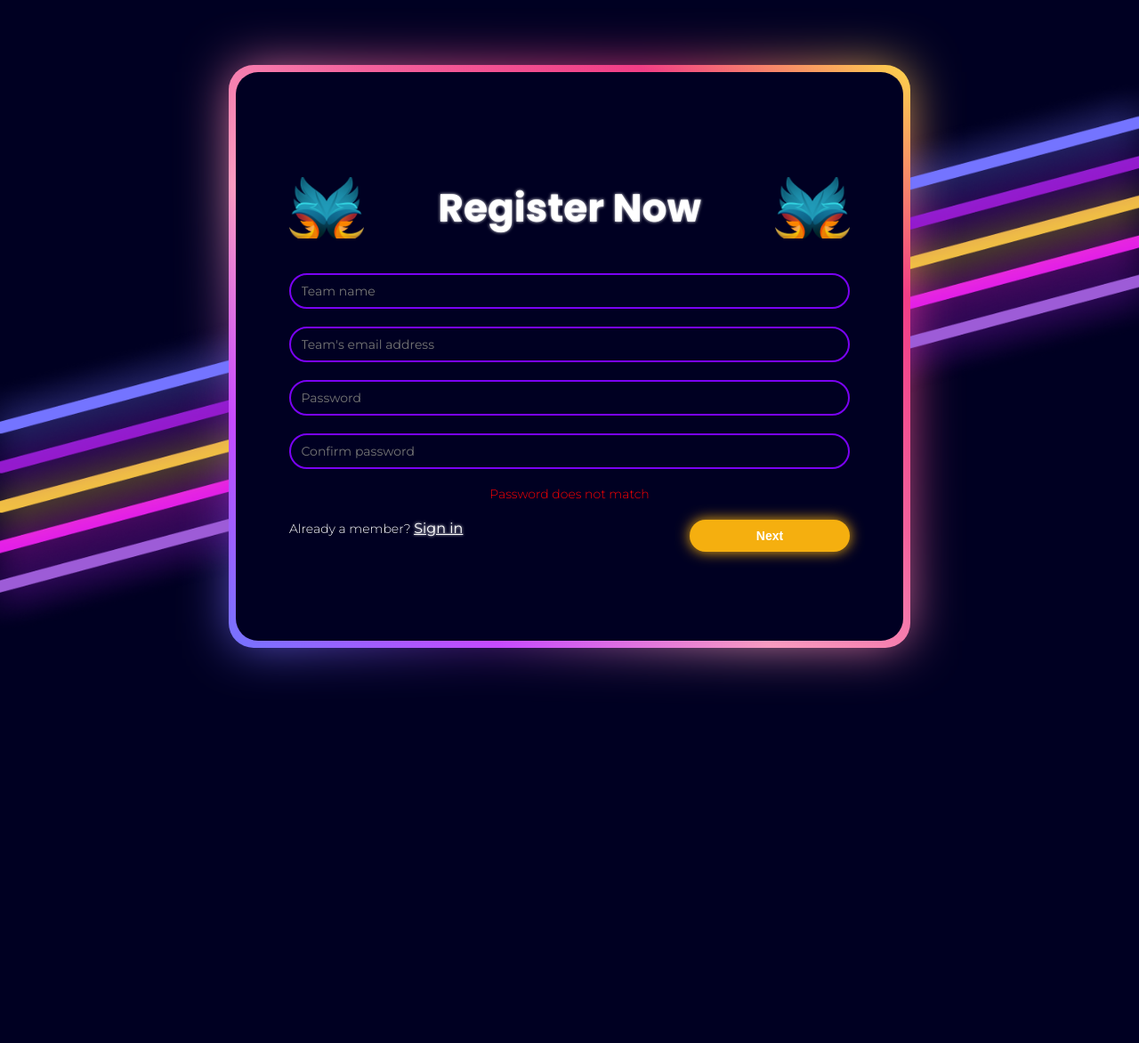
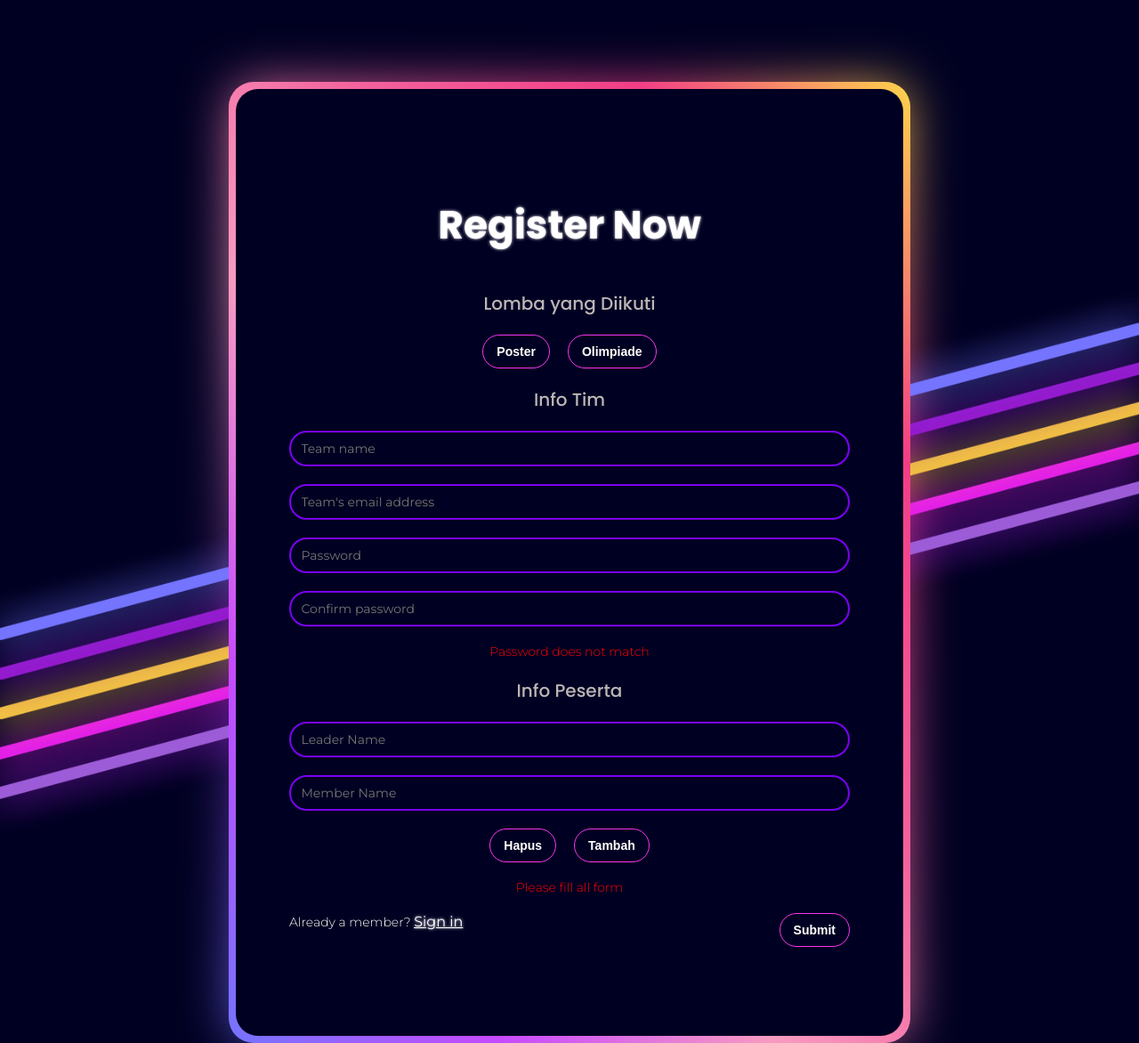
Before and after one commit to oxysh/cyber-isac21, a plain HTML site: page usr-register.html in a window 1280 px wide. Shown: the top 1172 px of the page at 89% size. Before the commit the page ends 800 px from the top, so only its background shows below. Drawn offline with Linux system fonts and the light colour scheme.

Commit message:
6th: login register insyaallah fixx

```diff
--- a/assets/css/env.css
+++ b/assets/css/env.css
@@ -3,9 +3,11 @@
     --buttercup: #f5af0f;
     --electric-violet: #7a02f3;
     --ripe-plum: #4e005a;
+    --lavender-rose: #F934F1;
 
     /* Font */
     --white: #FFFFFF;
+    --grey: #BCB6B6;
 
     /* Alert */
     --danger: #FF0000;
@@ -21,6 +23,21 @@
 body {
     background-color: var(--base);
     width: 100%;
+    overflow-y: scroll;
+}
+
+body::-webkit-scrollbar {
+    width: 10px;
+}
+
+body::-webkit-scrollbar-track {
+    background: var(--base);
+    border-radius: 6px;
+}
+
+body::-webkit-scrollbar-thumb {
+    background: var(--ripe-plum);
+    border-radius: 6px;
 }
 
 h2 {
@@ -93,7 +110,6 @@ button:focus,
 button:focus-within,
 button:hover {
     outline: none;
-    border: none
 }
 
 button {
@@ -107,7 +123,7 @@ button {
     width: 100%;
 }
 
-button.btn-submit {
+.btn-submit {
     color: var(--white);
     background-color: var(--buttercup);
     box-shadow: 0px 0px 15px var(--buttercup);
--- a/assets/css/register-login.css
+++ b/assets/css/register-login.css
@@ -1,5 +1,4 @@
 body {
-    height: 100vh;
     display: flex;
     align-items: center !important;
     justify-content: center !important;
@@ -60,6 +59,10 @@ body {
     text-shadow: 0px 0px 3.5px var(--white);
 }
 
+.card-body h4 {
+    color: var(--grey);
+}
+
 .grid {
     width: 100%;
     display: grid;
@@ -70,31 +73,33 @@ body {
     text-align: end;
 }
 
-.grid-header {
+.option {
+    display: flex;
+    flex-direction: row;
+    justify-content: center;
+    gap: 20px;
     width: 100%;
-    display: grid;
-    grid-template-columns: 1fr 5fr 1fr;
-    gap: 20px;
 }
 
-.img-header {
-    max-width: 90px;
-    display: flex;
+.btn-lavender {
+    color: var(--white);
+    border: 1px solid var(--lavender-rose);
+    background-color: var(--base);
+    z-index: 1;
+    width: fit-content;
     justify-content: center;
-    align-items: center;
 }
 
-.img-header img {
-    width: 100%;
-    height: auto;
+.btn-lavender:hover, .btn-lavender.focus:focus{
+    background-color: var(--lavender-rose);
+    box-shadow: 0px 0px 15px var(--lavender-rose);
 }
 
-.grid-header h2 {
-    text-align: center;
-}
-
-.grid-reg {
-    grid-template-columns: 5fr 2fr;
+.signin-submit {
+    display: flex;
+    flex-direction: row;
+    justify-content: space-between;
+    width: 100%;
 }
 
 /* Tablet */
--- a/usr-register.html
+++ b/usr-register.html
@@ -10,6 +10,17 @@
     <!-- Style -->
     <link rel="stylesheet" href="assets/css/env.css">
     <link rel="stylesheet" href="assets/css/register-login.css">
+    <style>
+        body {
+            /* height: 100vh; */
+            overflow-y: scroll !important;
+        }
+
+        .card {
+            margin: 100px;
+            /* max-height: 80vh; */
+        }
+    </style>
 
     <!-- Font -->
     <link rel="preconnect" href="https://fonts.gstatic.com">
@@ -23,24 +34,33 @@
 
     <div class="card card-reg">
         <div class="card-body">
-            <div class="grid-header">
-                <div class="img-header">
-                    <img src="assets/img/cakrawala.png">
-                </div>
-                <h2>Register Now</h2>
-                <div class="img-header">
-                    <img src="assets/img/cakrawala.png">
-                </div>
+            <h2>Register Now</h2>
+            <!-- Opsi lomba -->
+            <h4>Lomba yang Diikuti</h4>
+            <div class="option">
+                <button class="btn-lavender focus">Poster</button>
+                <button class="btn-lavender focus">Olimpiade</button>
             </div>
+            <!-- Info Tim -->
+            <h4>Info Tim</h4>
             <input type="text" class="form-control" placeholder="Team name">
             <input type="text" class="form-control" placeholder="Team's email address">
             <input type="password" class="form-control" placeholder="Password">
             <input type="password" class="form-control" placeholder="Confirm password">
             <p class="danger-alert caption">Password does not match</p>
-            <!-- <p class="danger-alert caption">Please fill all form</p> -->
-            <div class="grid grid-reg">
+            <!-- Info Peserta -->
+            <h4>Info Peserta</h4>
+            <input type="text" class="form-control" placeholder="Leader Name">
+            <input type="text" class="form-control" placeholder="Member Name">
+            <div class="option">
+                <button class="btn-lavender">Hapus</button>
+                <button class="btn-lavender">Tambah</button>
+            </div>
+
+            <p class="danger-alert caption">Please fill all form</p>
+            <div class="signin-submit">
                 <p class="caption">Already a member? <a href="" class="underline-link">Sign in</a></p>
-                <button class="btn-submit btn-next">Next</button>
+                <button class="btn-lavender">Submit</button>
             </div>
         </div>
     </div>
```
Also changed, not shown: usr-login.html (+5 -0 lines).
